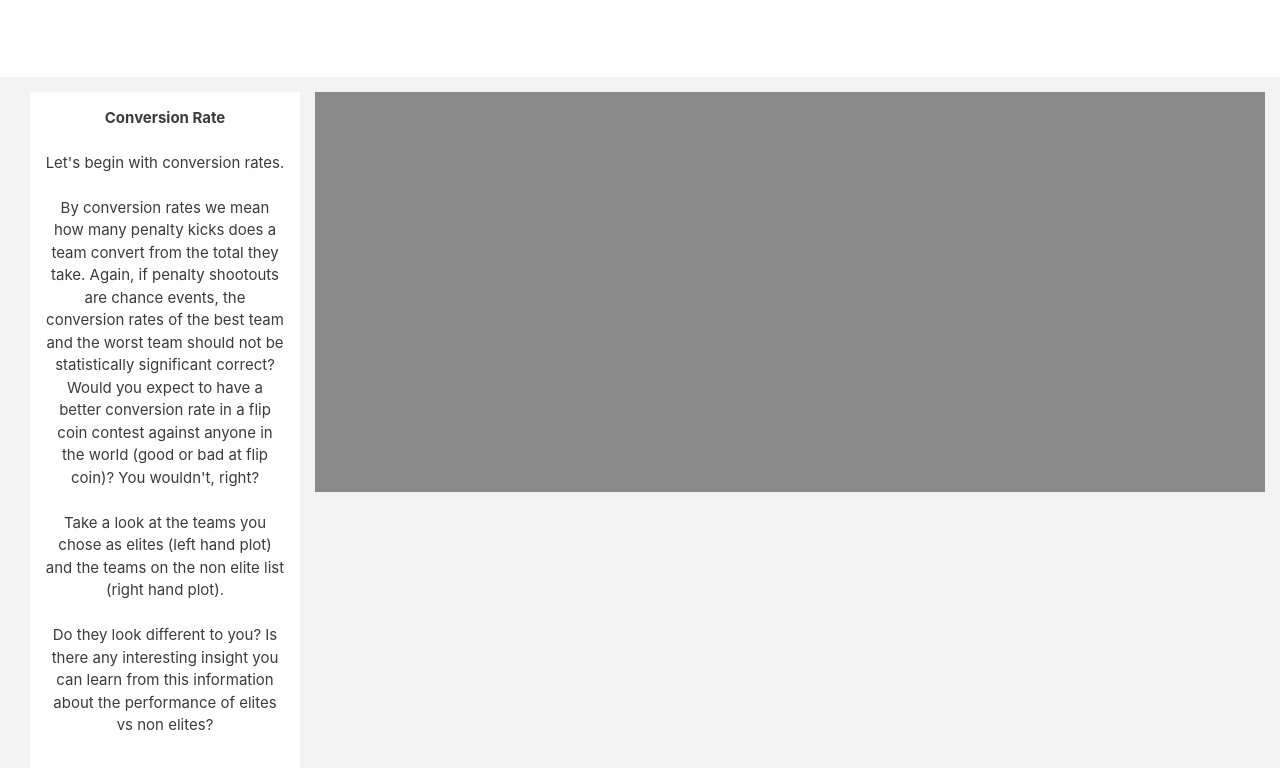
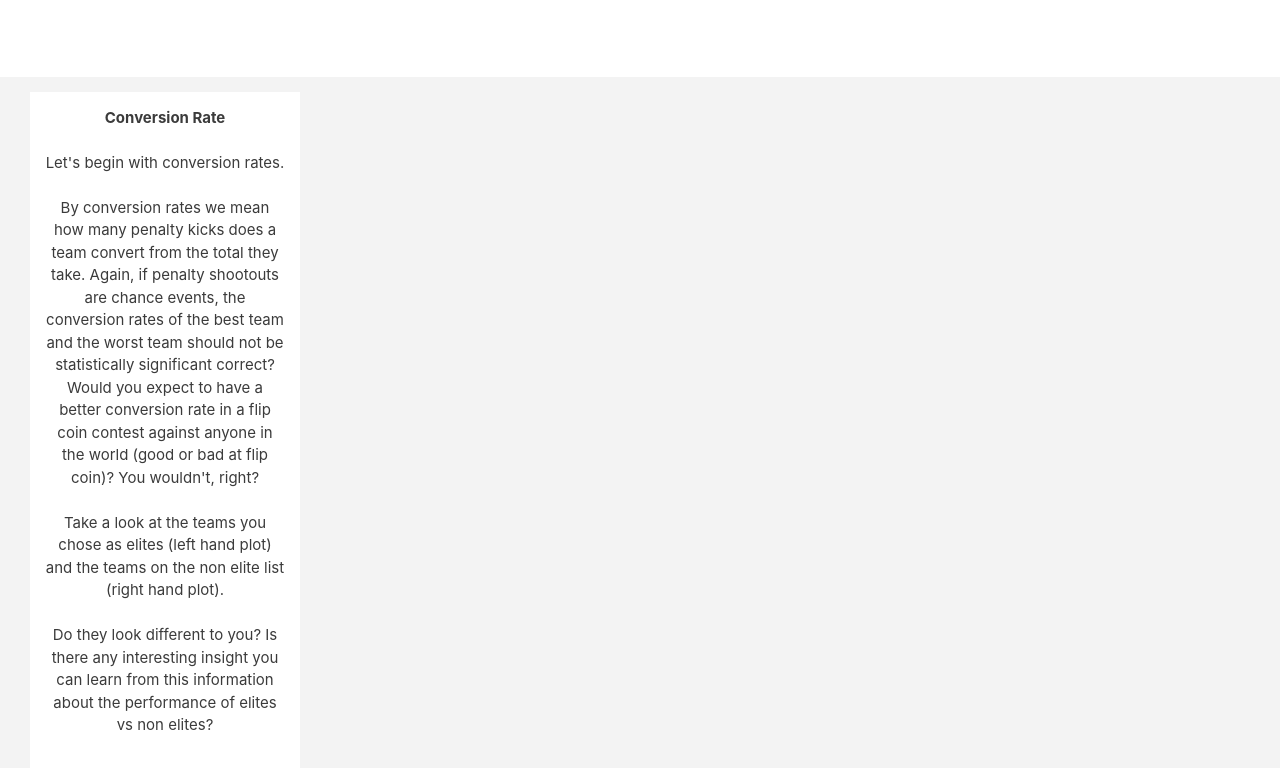
Before and after one commit to t6kuruvilla/tkuruvillaucb2021, a plain HTML site: page carlosortiz/penaltycorner.html in a window 1280 px wide. Shown: the part 1925-2693 px from the top of the page. Drawn offline with nearby package versions, Linux system fonts and the light colour scheme; a script that the page names is missing.

Commit message:
background color change

```diff
--- a/carlosortiz/penaltycorner.html
+++ b/carlosortiz/penaltycorner.html
@@ -57,7 +57,7 @@
 			-webkit-transform: translate3d(0, 0, 0);
 			-moz-transform: translate3d(0, 0, 0);
 			transform: translate3d(0, 0, 0);
-			background-color: #8a8a8a;
+			background-color: #f3f3f3;
 			z-index: 0;
 		}
 
```
